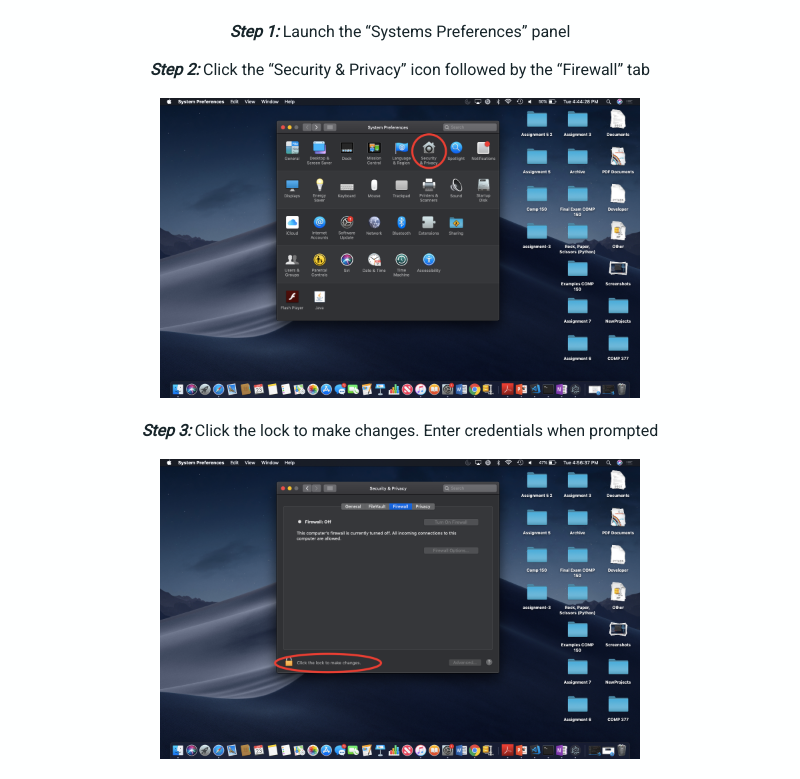
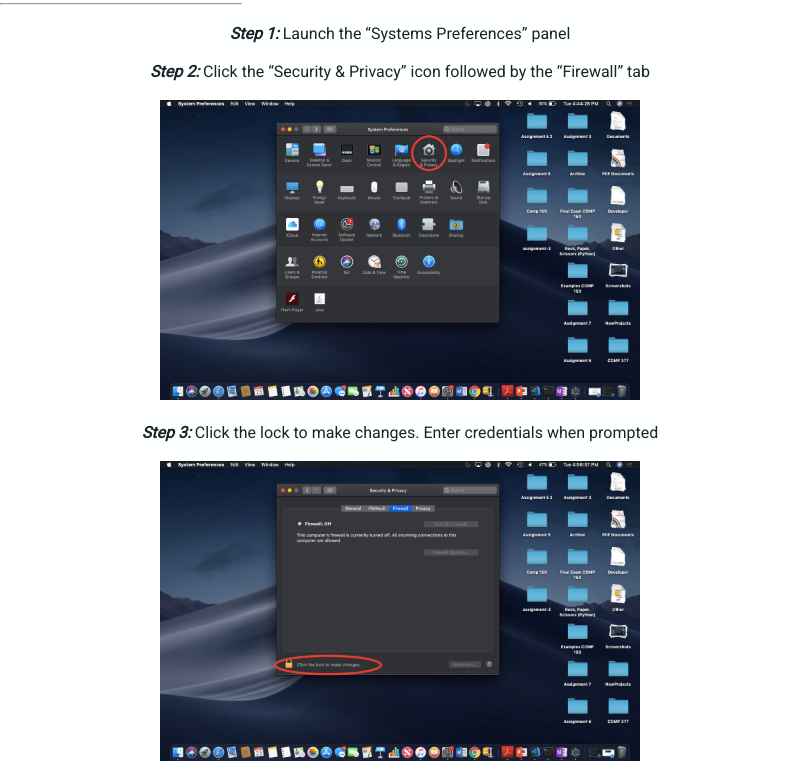
Before and after one commit to sharpnachos/SafePort, an Electron app: page src/html/mac.html in a window 800 px wide. Shown: the part 144-923 px from the top of the page. Drawn offline with Linux system fonts and the light colour scheme.

Commit message:
Fixed mac.html spacing issue

```diff
--- a/src/html/mac.html
+++ b/src/html/mac.html
@@ -20,6 +20,7 @@
     <main>
       <h1>How to close open ports on Mac OS</h1>
       <br/>
+      <hr style="width: 30%; text-align: center; align-content: center;">
       <br/>
       <p><em><strong>Step 1:</strong></em> Launch the “Systems Preferences” panel</p>
       <br/>
@@ -41,6 +42,9 @@
       <p><em><strong>Step 5:</strong></em> Click the lock to save your changes and prevent them from being reset</p>
       <br/>
       <img src ="../../assets/img/Mac-Step-5.png" alt="step 5 image" height="300px"/>
+      <br/>
+      <br/>
+      <br/>
     </main>
   </body>
 </html>
```
